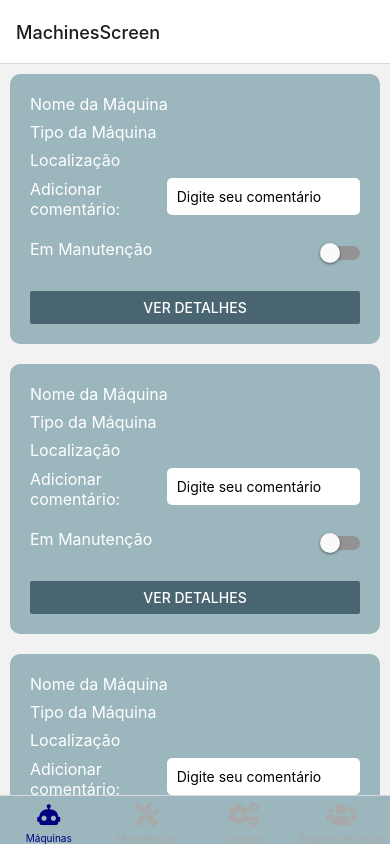
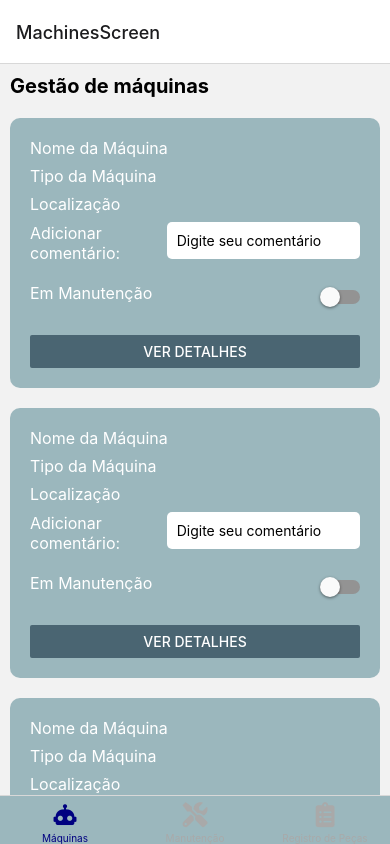
Before and after one commit to camiyuka/maintenance-mobile, a React Native app: screen / in a window 390 px wide. Built offline with nearby package versions, Linux system fonts and the light colour scheme.

Commit message:
feat: add components

```diff
--- a/App.tsx
+++ b/App.tsx
@@ -1,76 +1,78 @@
 import * as React from 'react';
-import {useState} from 'react';
+import { useState } from 'react';
 import { NavigationContainer } from '@react-navigation/native';
 import { createBottomTabNavigator } from '@react-navigation/bottom-tabs';
 import { View, Text, ScrollView, Button } from 'react-native';
 import MaterialCommunityIcons from 'react-native-vector-icons/MaterialCommunityIcons';
 import FontAwesome5 from 'react-native-vector-icons/FontAwesome5';
 import MachineCard from './src/components/MachineCard';
-import MaintenanceCard from './src/components/MaintenanceCard';
 import MaintenanceModal from './src/components/MaintenanceModal';
-import RegisterParts from './src/components/RegisterParts'
+import RegisterParts from './src/components/RegisterParts';
 import PieceCard from './src/components/PieceCard';
+import Maintenance from './src/components/Maintenance';
 
 const Tab = createBottomTabNavigator();
 
 function MachinesScreen() {
   return (
     <ScrollView>
-      <MachineCard/>
-      <MachineCard/>
-      <MachineCard/>
+      <Text style={{ fontSize: 20, fontWeight: 'bold', margin: 10, alignItems: 'center' }}>
+        Gestão de máquinas
+      </Text>
+      <MachineCard />
+      <MachineCard />
+      <MachineCard />
     </ScrollView>
   );
 }
+
 function MaintenanceScreen() {
+  const [maintenances, setMaintenances] = useState([]);
   const [modalVisible, setModalVisible] = useState(false);
+
+  const addMaintenance = (newMaintenance) => {
+    setMaintenances([...maintenances, newMaintenance]);
+    setModalVisible(false); // Fecha o modal após adicionar a manutenção
+  };
 
   return (
     <ScrollView>
+      <Text style={{ fontSize: 20, fontWeight: 'bold', margin: 10, alignItems: 'center' }}>
+        Gestão de Manutenções
+      </Text>
       <View style={{ padding: 20 }}>
-        {/* Exemplo de manutenção finalizada */}
-        <MaintenanceCard
-          description="Manutenção da máquina X"
-          date="20/09/2024"
-          status="Pendente"
+        {/* Renderiza os cards de manutenção com base no estado */}
+        {maintenances.map((maintenance, index) => (
+          <Maintenance
+            key={index} // Adiciona uma chave única para cada item
+            description={maintenance.description}
+            priority={maintenance.priority}
+            status={maintenance.status}
+            responsible={maintenance.responsible}
+          />
+        ))}
+
+        <Button
+          color="#4a6572"
+          title="Adicionar Manutenção"
+          onPress={() => setModalVisible(true)}
         />
 
-        {/* Exemplo de manutenção em andamento */}
-        <MaintenanceCard
-          description="Manutenção da máquina Y"
-          date="22/09/2024"
-          status="Em andamento"
-        />
-
-        <Button color='#4a6572' title="Adicionar Manutenção" onPress={() => setModalVisible(true)}/>
-
+        {/* Modal para adicionar manutenção */}
         <MaintenanceModal
           visible={modalVisible}
           onClose={() => setModalVisible(false)}
+          onSave={addMaintenance} // Passa a função para salvar a manutenção
         />
-
-        {/* Adicione quantos cards de manutenção forem necessários */}
       </View>
     </ScrollView>
   );
 }
 
-function StockScreen(){
-  return(
-    <ScrollView style={{ flex: 1, padding: 20, backgroundColor: '#F5F5F5' }}>
-    <PieceCard pieceName='Rolamento de Esferas' quantity='136' />
-    <PieceCard pieceName='Parafuso' quantity='500' />
-    <PieceCard pieceName='Porca' quantity='75' />
-    <PieceCard pieceName='Cabo' quantity='30' />
-  </ScrollView>
-);
-}
-
-
 function RegisterPartsScreen() {
   return (
     <View>
-      <RegisterParts/>
+      <RegisterParts />
     </View>
   );
 }
@@ -85,31 +87,41 @@ export default function App() {
             let IconComponent;
 
             if (route.name === 'MachinesScreen') {
-              IconComponent = MaterialCommunityIcons; // Usando MaterialCommunityIcons para o robô
-              iconName = focused ? 'robot' : 'robot-outline'; // Robô
+              IconComponent = MaterialCommunityIcons;
+              iconName = focused ? 'robot' : 'robot-outline'; // Ícone de robô
             } else if (route.name === 'MaintenanceScreen') {
-              IconComponent = FontAwesome5; // Usando FontAwesome5 para o martelo
-              iconName = 'tools'; // Martelo para manutenção
+              IconComponent = FontAwesome5;
+              iconName = 'tools'; // Ícone de ferramentas para manutenção
             } else if (route.name === 'StockScreen') {
-              IconComponent = FontAwesome5; // Usando FontAwesome5 para engrenagem
-              iconName = 'cogs'; // Engrenagem para estoque
-            } else if (route.name === 'TeamsScreen') {
-              IconComponent = FontAwesome5; // Usando FontAwesome5 para pessoas
-              iconName = 'users'; // Pessoas para equipes
+              IconComponent = FontAwesome5;
+              iconName = 'cogs'; // Ícone de engrenagem para estoque
+            } else if (route.name === 'RegisterPartsScreen') {
+              IconComponent = FontAwesome5;
+              iconName = 'clipboard-list'; // Ícone de lista para registro de peças
             }
 
-            // Retorna o ícone correto
             return <IconComponent name={iconName} size={size} color={color} />;
           },
-          tabBarActiveTintColor: 'navy',  // Cor dos ícones quando ativos
-          tabBarInactiveTintColor: 'darkgray',  // Cor dos ícones quando inativos
-          tabBarStyle: { backgroundColor: '#9BB7BD' },  // Cor de fundo da barra
+          tabBarActiveTintColor: 'navy', // Cor dos ícones ativos
+          tabBarInactiveTintColor: 'darkgray', // Cor dos ícones inativos
+          tabBarStyle: { backgroundColor: '#9BB7BD' }, // Cor de fundo da barra
         })}
       >
-        <Tab.Screen name="MachinesScreen" component={MachinesScreen} options={{ tabBarLabel: 'Máquinas' }} />
-        <Tab.Screen name="MaintenanceScreen" component={MaintenanceScreen} options={{ tabBarLabel: 'Manutenção' }} />
-        <Tab.Screen name="StockScreen" component={StockScreen} options={{ tabBarLabel: 'Estoque' }} />
-        <Tab.Screen name="TeamsScreen" component={RegisterPartsScreen} options={{ tabBarLabel: 'Registro de peças' }} />
+        <Tab.Screen
+          name="MachinesScreen"
+          component={MachinesScreen}
+          options={{ tabBarLabel: 'Máquinas' }}
+        />
+        <Tab.Screen
+          name="MaintenanceScreen"
+          component={MaintenanceScreen}
+          options={{ tabBarLabel: 'Manutenção' }}
+        />
+        <Tab.Screen
+          name="RegisterPartsScreen"
+          component={RegisterPartsScreen}
+          options={{ tabBarLabel: 'Registro de Peças' }}
+        />
       </Tab.Navigator>
     </NavigationContainer>
   );
```
